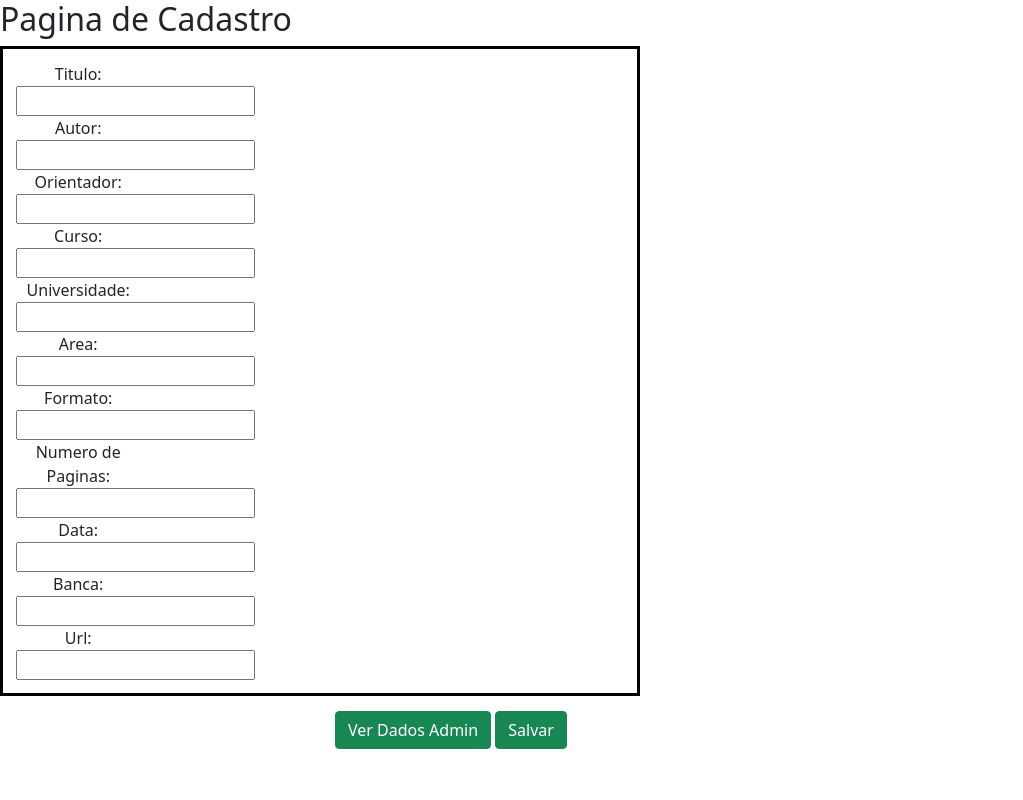
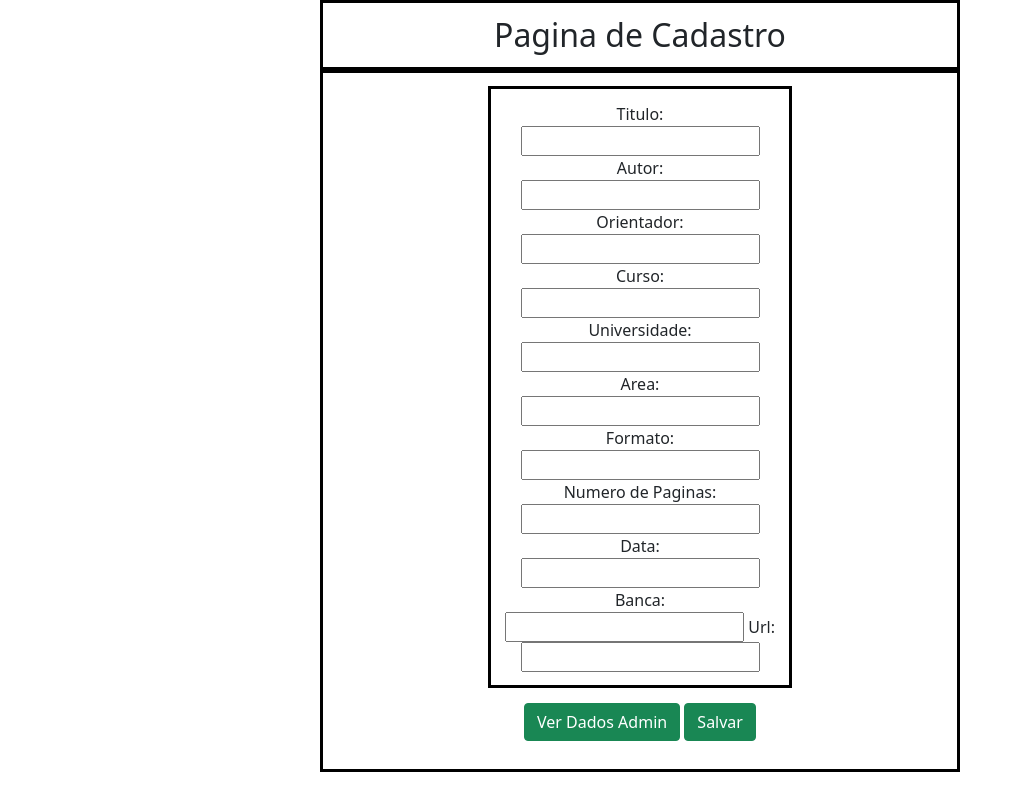
Before and after one commit to AlessandroNeco/DisciplinaSD, a Django app: page / in a window 1280 px wide. Shown: the whole page, without its empty margins (0-1023 px from the left). Run offline with Django 3.2, Linux system fonts and the light colour scheme.

Commit message:
Versao do TP1 pronta

```diff
--- a/Repositóriodemonografias/home/forms.py
+++ b/Repositóriodemonografias/home/forms.py
@@ -4,6 +4,7 @@ from .models import *
 class MonografiaForm(forms.ModelForm):
     class Meta:
         model = Monografia
+        #Metadados que apareceram na pagina e serao salvos
         fields = ["Titulo", "Autor", "Orientador", "Curso", "Universidade","Area",
         "Formato", "Numero_de_Paginas", "Data", "Banca", "Url"]
         #fields = '__all__'
--- a/Repositóriodemonografias/home/models.py
+++ b/Repositóriodemonografias/home/models.py
@@ -5,6 +5,7 @@ from django.db import models
 from settings import DEFAULT_AUTO_FIELD
 
 # Create your models here.
+#Definicao dos Metadados
 class Monografia(models.Model):
     Titulo = models.CharField(max_length=300)
     Autor = models.CharField(max_length=300)
--- a/Repositóriodemonografias/home/templates/index.html
+++ b/Repositóriodemonografias/home/templates/index.html
@@ -1,17 +1,40 @@
 <!DOCTYPE html>
 <html lang="pt-br">
+    <!--Alunos: Alessandro, Luisa Guimaraes, Gabriele e Tiago Merces-->
     <head>
         <meta charset="UTF-8">
         <title> Pagina Principal </title>
-        <h2>Pagina de Cadastro</h2>
+        <h2 class="centerTitulo">Pagina de Cadastro</h2>
         <meta name="viewport" content="width=device-width, initial-scale=1">
         <link href="https://cdn.jsdelivr.net/npm/bootstrap@5.1.2/dist/css/bootstrap.min.css" rel="stylesheet">
         <script src="https://cdn.jsdelivr.net/npm/bootstrap@5.1.2/dist/js/bootstrap.bundle.min.js"></script>
+        <!--Mensagem dos dados gravados -->
+        <!--Script sera utilizado em versao futura-
         <script>
+
             function funcao1(){
-                alert("Dados Gravados com sucesso!");
+                var erro = XMLHttpRequest();
+                if (erro == "Error"){
+                    alert("Dados salvos com sucesso!!!");
+                }else{
+                    alert("Erro ao salvar os dados!");
+                }
             }
         </script>
+        -->
+        <!--CSS da pagina-->
+        <!--Feito desta forma provisoriamente, nas proximas serao feitas de forma correta-->
+        <!--Criando o arquivo style-->
+        <style>
+            .centerTitulo {
+              margin: auto;
+              width: 50%;
+              border: 3px solid #000000;
+              padding: 13px;
+              text-align: center;
+
+            }
+        </style>
         <style>
             .center {
               margin: auto;
@@ -19,8 +42,7 @@
               border: 3px solid #000000;
               padding: 13px;
               text-align: center;
-              display: inline-block;
-              position: relative;
+
             }
         </style>
         <style>
@@ -32,12 +54,14 @@
         </style>
     </head>
     <body>
-        <form method="POST">
+
+        <!--Inserindo o formulario na pagina-->
+        <form class="center" method="POST">
             {% csrf_token %}
             <div class="center">
                 <div class="row">
-                <div class="col-sm-4">
-                <div class="col-sm-8">
+                    <div class="row-sm-8">
+                        <div class="row-sm-4">
                             <!--{{ form.as_p }}-->
                             {{form}}
                         </div>
@@ -45,8 +69,10 @@
                 </div>
             </div>
             <div class="centerBt">
+                <!--Botoes da pagina-->
                 <button class="btn btn-success" onclick="window.location.href = '/admin/home/monografia'">Ver Dados Admin</button>
-            <button type="submit" onclick="funcao1()" class="btn btn-success">Salvar</button>
+
+                <button type="submit" class="btn btn-success">Salvar</button>
             </div>
         </form>
 
--- a/Repositóriodemonografias/home/views.py
+++ b/Repositóriodemonografias/home/views.py
@@ -1,5 +1,7 @@
 
 from django.contrib import messages
+from django.contrib.messages.api import error
+from django.http.request import HttpRequest
 from django.shortcuts import redirect, render
 from .models import Monografia
 
@@ -16,7 +18,8 @@ def index(request):
             form.cleaned_data
             #return render(request, 'index.html', {'form':form})
         else:
-            messages.sucess(request, 'Erro ao salvar os dados!')
-            return redirect('index')
+            print('Erro ao salvar os dados!')
+            #messages.error(request, "Error")
+            return render(request, 'index.html', {'form':form})
     form = MonografiaForm()
     return render(request, 'index.html', {'form':form})
```
Lines whose indentation alone changed are shown as unchanged.
